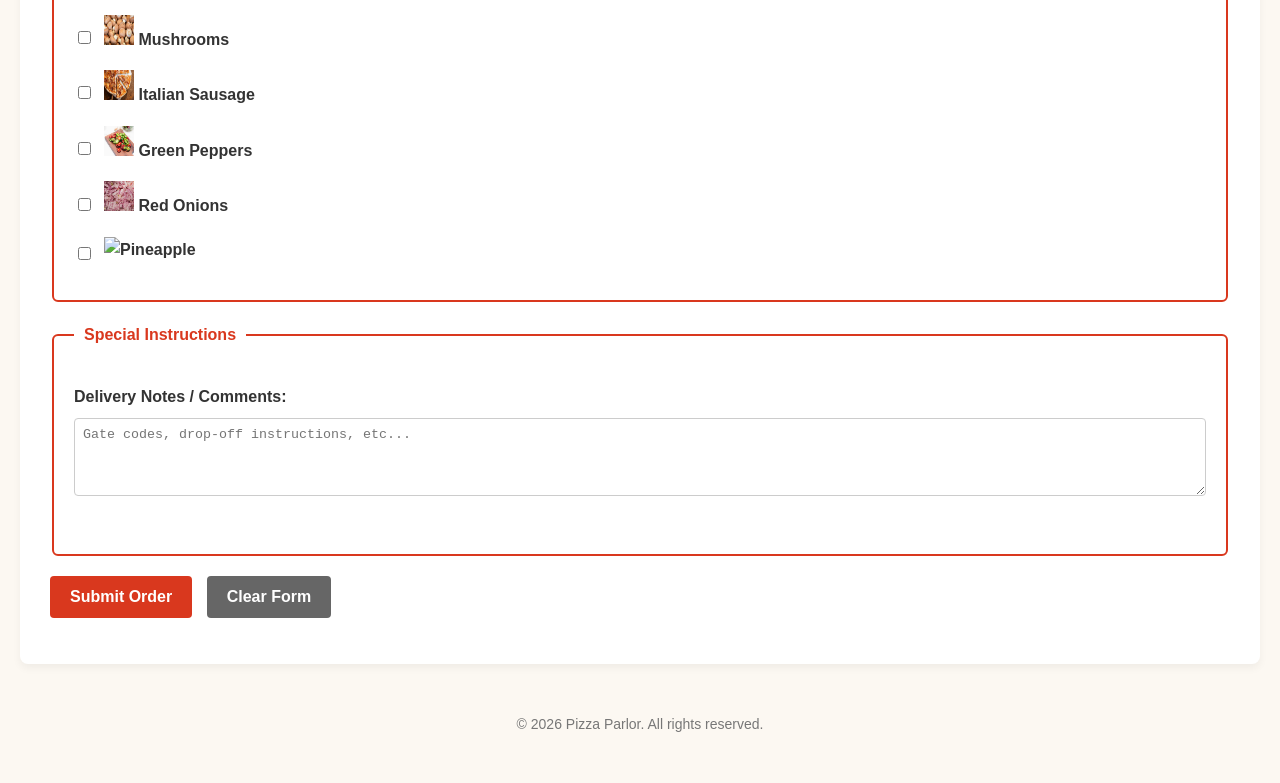
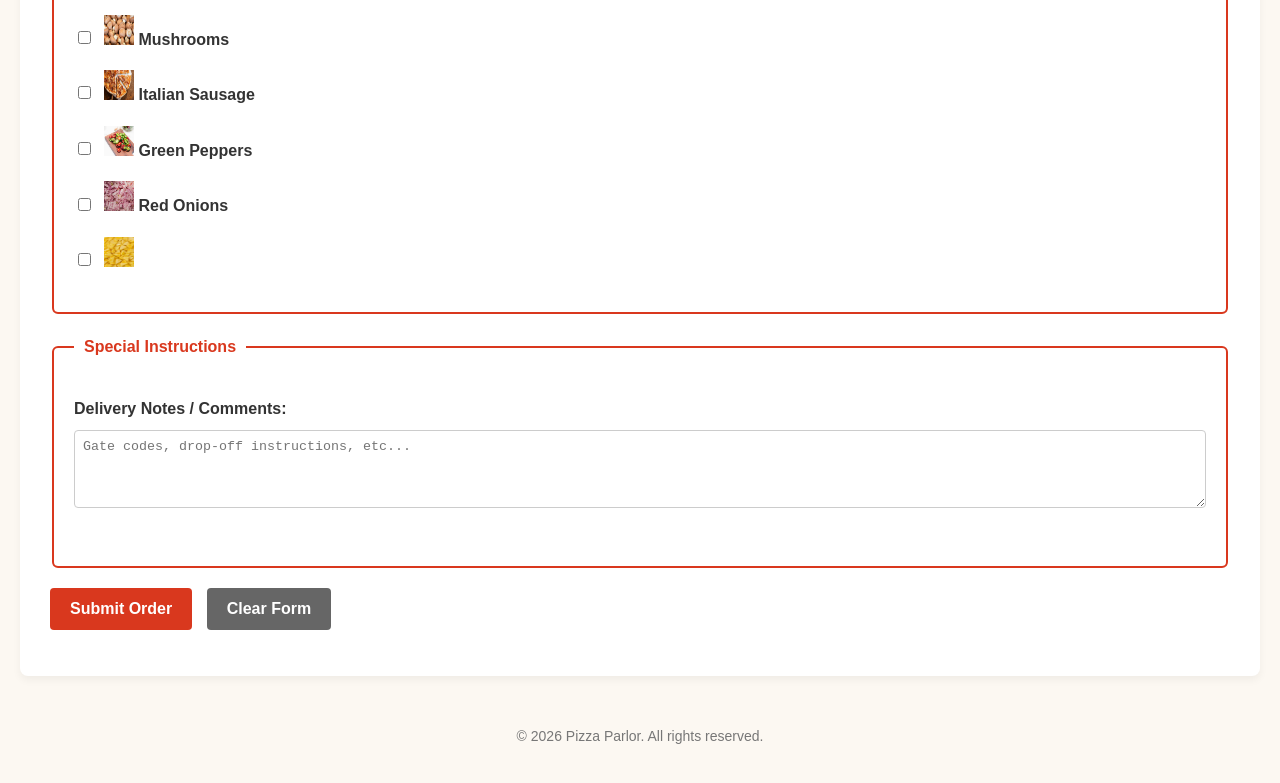
Before and after one commit to OmarGxmez/Omar-Website-Final, a plain HTML site: page midterm/order.html in a window 1280 px wide. Shown: the part 2230-3013 px from the top of the page. Drawn offline with Linux system fonts and the light colour scheme.

Commit message:
Update order.html

```diff
--- a/midterm/order.html
+++ b/midterm/order.html
@@ -202,7 +202,7 @@
                     <p>
                         <input type="checkbox" id="top-pineapple" name="toppings[]" value="Pineapple">
                         <label for="top-pineapple">
-                            <img src="img/pincapple.png" alt="Pineapple" width="30" height="30">
+                            <img src="img/pineapple.png" alt="Pineapple" width="30" height="30">
                         </label>
                     </p>
                 </div>
```
